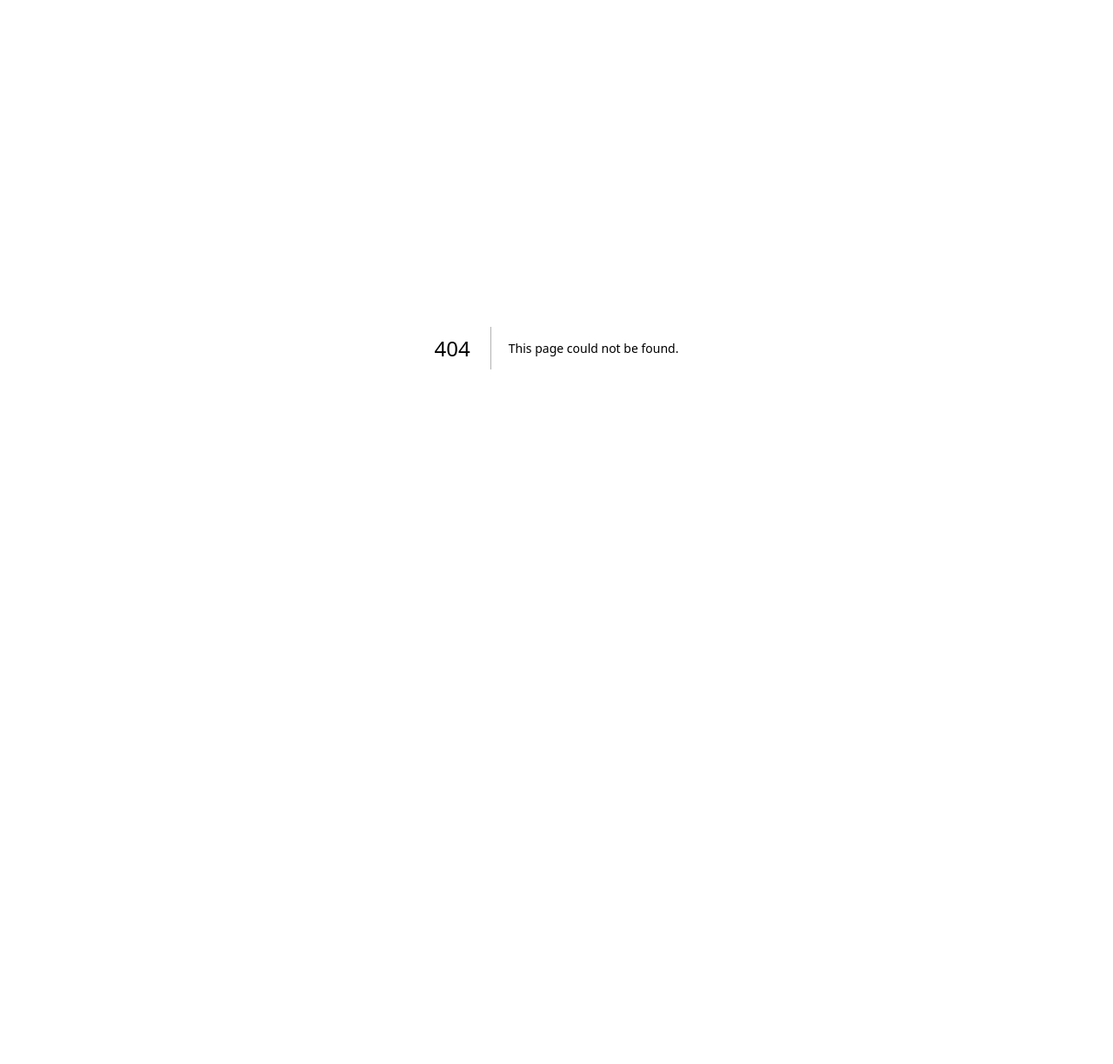
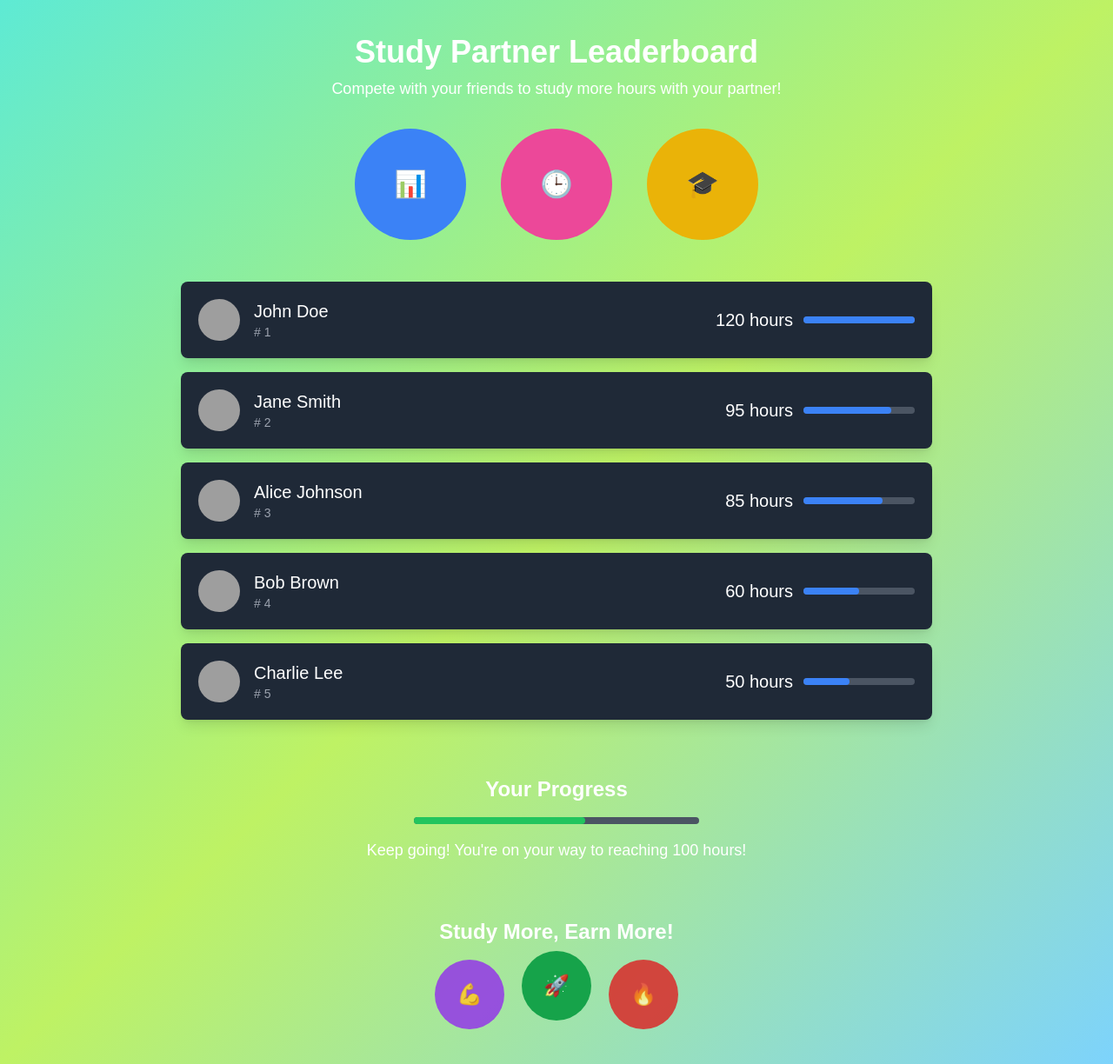
Before and after one commit to DWKim67/StudyPartnerMatcher_CHD, a Next.js app in the folder client/: page /leaderboard in a window 1280 px wide. Before the commit this address had no page. Shown: the whole page at 87% size. Before the commit the page ends 800 px from the top, so only its background shows below. Built offline with nearby package versions, Linux system fonts and the light colour scheme; grey boxes are pictures that could not be loaded.

Commit message:
leaderboard from Karthik

```diff
--- a/client/src/app/(components)/LeaderboardCell.tsx
+++ b/client/src/app/(components)/LeaderboardCell.tsx
@@ -1,21 +1,102 @@
 import React from "react";
 
+// LeaderboardCell Component
 type LeaderboardCellProps = {
-  number: number;
+  rank: number;
   hours: number;
+  name: string;
+  avatarUrl: string;
 };
 
-const LeaderboardCell = ({ number, hours }: LeaderboardCellProps) => {
+const LeaderboardCell = ({ rank, hours, name, avatarUrl }: LeaderboardCellProps) => {
   return (
-    <div className="">
-      <div className="flex justify-between space-x-5">
-        <p className="text-2xl">{number}</p>
-        <div className="w-20 h-20 rounded-full bg-blue-600" />
-        <p className="text-2xl">John Doe</p>
-        <p className="text-2xl">{hours}</p>
+    <div className="flex justify-between items-center p-4 border-b-2 border-gray-300 hover:bg-gray-100 transition-all duration-200">
+      {/* Rank */}
+      <div className="flex items-center space-x-4">
+        <p className="text-2xl font-semibold text-gray-800">{rank}</p>
+        <div className="w-12 h-12 rounded-full overflow-hidden">
+          <img src={avatarUrl} alt={`${name}'s avatar`} className="w-full h-full object-cover" />
+        </div>
+        <p className="text-2xl text-gray-800">{name}</p>
+      </div>
+
+      {/* Hours Studied */}
+      <div className="flex flex-col items-center">
+        <p className="text-lg text-gray-500">Hours Studied</p>
+        <div className="text-2xl font-semibold text-blue-600">{hours} hrs</div>
+      </div>
+
+      {/* Badge or Highlight */}
+      {rank === 1 ? (
+        <div className="w-12 h-12 bg-yellow-500 rounded-full flex items-center justify-center text-white font-semibold">
+          🏆
+        </div>
+      ) : (
+        <div className="text-gray-500 text-xl"># {rank}</div>
+      )}
+    </div>
+  );
+};
+
+// Leaderboard Component
+type LeaderboardData = {
+  rank: number;
+  name: string;
+  hours: number;
+  avatarUrl: string;
+};
+
+const leaderboardData: LeaderboardData[] = [
+  {
+    rank: 1,
+    name: "John Doe",
+    hours: 10,
+    avatarUrl: "https://randomuser.me/api/portraits/men/32.jpg",
+  },
+  {
+    rank: 2,
+    name: "Jane Smith",
+    hours: 8,
+    avatarUrl: "https://randomuser.me/api/portraits/women/32.jpg",
+  },
+  {
+    rank: 3,
+    name: "Sam Brown",
+    hours: 7,
+    avatarUrl: "https://randomuser.me/api/portraits/men/33.jpg",
+  },
+  // Add more leaderboard data as needed
+];
+
+const Leaderboard = () => {
+  return (
+    <div className="max-w-7xl mx-auto py-8 px-4">
+      {/* Title */}
+      <h1 className="text-4xl font-bold text-center text-gray-900 mb-6">
+        Study Partner Leaderboard
+      </h1>
+
+      {/* Leaderboard List */}
+      <div className="space-y-4">
+        {leaderboardData.map((entry) => (
+          <LeaderboardCell
+            key={entry.rank}
+            rank={entry.rank}
+            name={entry.name}
+            hours={entry.hours}
+            avatarUrl={entry.avatarUrl}
+          />
+        ))}
+      </div>
+
+      {/* Call to Action */}
+      <div className="mt-8 text-center">
+        <p className="text-lg text-gray-700">
+          Keep up the great work! The more hours you study, the higher your rank will be.
+        </p>
       </div>
     </div>
   );
 };
 
-export default LeaderboardCell;
+export default Leaderboard;
--- /dev/null
+++ b/client/src/app/(pages)/leaderboard/page.tsx
@@ -0,0 +1,109 @@
+import React from "react";
+
+// Sample leaderboard data
+const leaderboardData = [
+  { number: 1, name: "John Doe", hours: 120, avatarUrl: "/path/to/avatar1.png" },
+  { number: 2, name: "Jane Smith", hours: 95, avatarUrl: "/path/to/avatar2.png" },
+  { number: 3, name: "Alice Johnson", hours: 85, avatarUrl: "/path/to/avatar3.png" },
+  { number: 4, name: "Bob Brown", hours: 60, avatarUrl: "/path/to/avatar4.png" },
+  { number: 5, name: "Charlie Lee", hours: 50, avatarUrl: "/path/to/avatar5.png" },
+];
+
+type LeaderboardCellProps = {
+  number: number;
+  name: string;
+  hours: number;
+  avatarUrl: string;
+};
+
+const LeaderboardCell = ({ number, name, hours, avatarUrl }: LeaderboardCellProps) => {
+  return (
+    <div className="flex items-center justify-between p-5 bg-gray-800 rounded-lg shadow-lg mb-4">
+      <div className="flex items-center space-x-4">
+        <div className="w-12 h-12 rounded-full overflow-hidden">
+          <img src={avatarUrl} alt={`${name}'s avatar`} className="w-full h-full object-cover" />
+        </div>
+        <div>
+          <p className="text-xl text-white">{name}</p>
+          <p className="text-sm text-gray-400"># {number}</p>
+        </div>
+      </div>
+      <div className="flex items-center space-x-3">
+        <p className="text-xl text-white">{hours} hours</p>
+        <div className="w-32 bg-gray-600 rounded-full">
+          <div
+            className="bg-blue-500 h-2 rounded-full"
+            style={{ width: `${(hours / 120) * 100}%` }}
+          ></div>
+        </div>
+      </div>
+    </div>
+  );
+};
+
+const Leaderboard = () => {
+  return (
+    <div className="min-h-screen bg-gradient-to-br from-teal-300 via-lime-300 to-sky-300 flex flex-col items-center py-10">
+      <div className="max-w-4xl w-full text-center mb-8">
+        <h1 className="text-4xl text-white font-bold">Study Partner Leaderboard</h1>
+        <p className="text-lg text-white mt-2">Compete with your friends to study more hours with your partner!</p>
+      </div>
+
+      {/* Dynamic and Fun Space Filling */}
+      <div className="flex justify-center items-center space-x-10 mb-12">
+        <div className="w-32 h-32 rounded-full bg-blue-500 flex justify-center items-center text-white font-bold text-3xl">
+          📊
+        </div>
+        <div className="w-32 h-32 rounded-full bg-pink-500 flex justify-center items-center text-white font-bold text-3xl">
+          🕒
+        </div>
+        <div className="w-32 h-32 rounded-full bg-yellow-500 flex justify-center items-center text-white font-bold text-3xl">
+          🎓
+        </div>
+      </div>
+
+      {/* Leaderboard */}
+      <div className="max-w-4xl w-full px-4">
+        {leaderboardData.map((user, index) => (
+          <LeaderboardCell
+            key={user.name}
+            number={user.number}
+            name={user.name}
+            hours={user.hours}
+            avatarUrl={user.avatarUrl}
+          />
+        ))}
+      </div>
+
+      {/* Progress Bar */}
+      <div className="mt-12 text-center">
+        <h2 className="text-2xl text-white font-bold mb-4">Your Progress</h2>
+        <div className="w-3/4 bg-gray-600 rounded-full mx-auto mb-4">
+          <div
+            className="bg-green-500 h-2 rounded-full transition-all"
+            style={{ width: `60%` }} // Dynamic progress bar based on user hours
+          ></div>
+        </div>
+        <p className="text-lg text-white">Keep going! You're on your way to reaching 100 hours!</p>
+      </div>
+
+      {/* Animated Section */}
+      <div className="mt-16 flex flex-col items-center">
+        <h2 className="text-2xl text-white font-bold mb-4">Study More, Earn More!</h2>
+        <div className="flex justify-center items-center space-x-5">
+          <div className="w-20 h-20 bg-purple-600 rounded-full animate-pulse flex justify-center items-center text-white text-2xl">
+            💪
+          </div>
+          <div className="w-20 h-20 bg-green-600 rounded-full animate-bounce flex justify-center items-center text-white text-2xl">
+            🚀
+          </div>
+          <div className="w-20 h-20 bg-red-600 rounded-full animate-pulse flex justify-center items-center text-white text-2xl">
+            🔥
+          </div>
+        </div>
+      </div>
+    </div>
+  );
+};
+
+export default Leaderboard;
```
